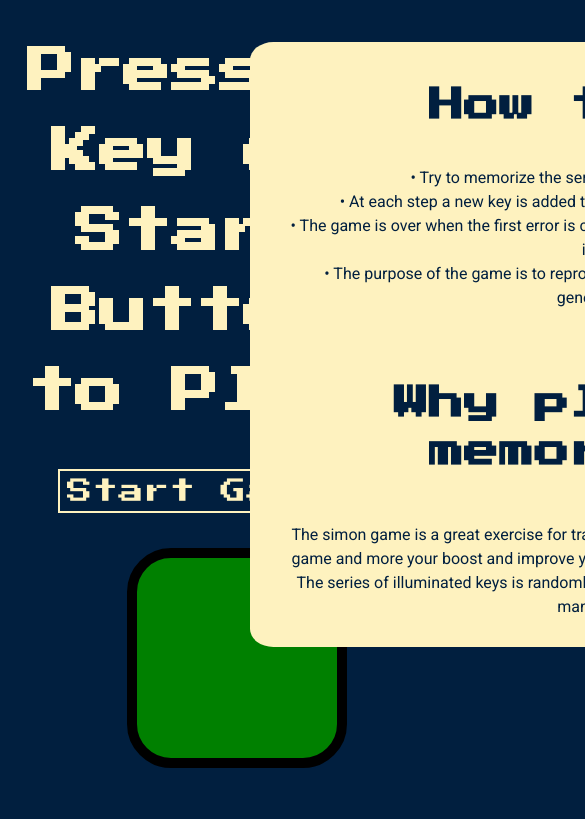
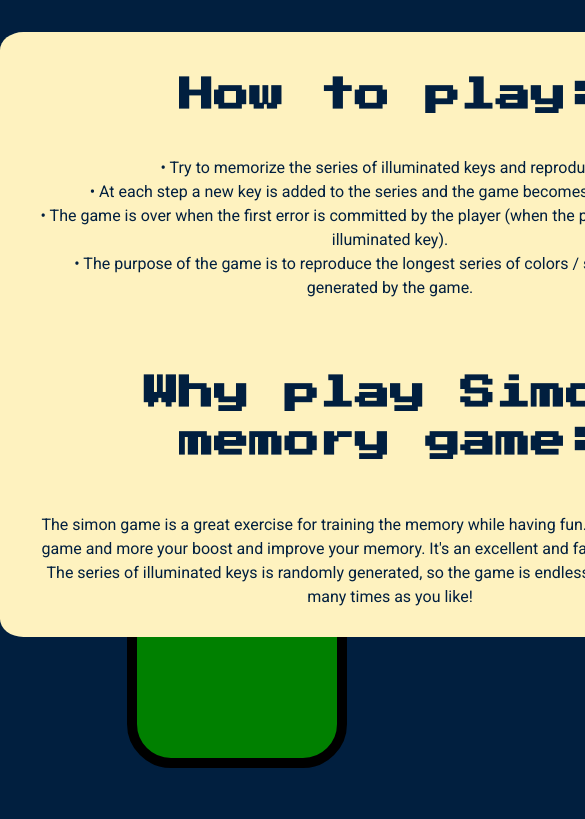
Before and after one commit to eliftabak/simongame, a plain HTML site: page index.html in a window 390 px wide. Shown: the top 819 px of the page, 585 px wide, since content can reach past the window. Drawn offline with nearby package versions, Linux system fonts and the light colour scheme.

Commit message:
Mobile Responsive - update

```diff
--- a/styles.css
+++ b/styles.css
@@ -85,7 +85,6 @@ h3,h4 {
   margin-right: auto;
   height: 590px;
   width: 700px;
-  margin: 10px 250px;
   font-size: 1rem;
   line-height: 1.5rem;
 }
```
